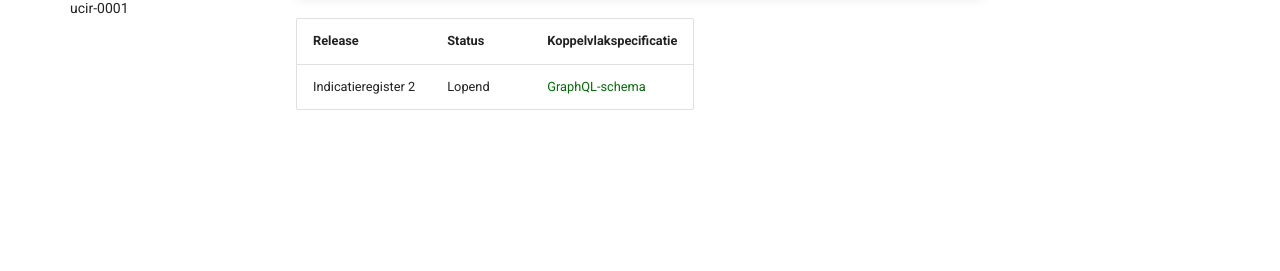
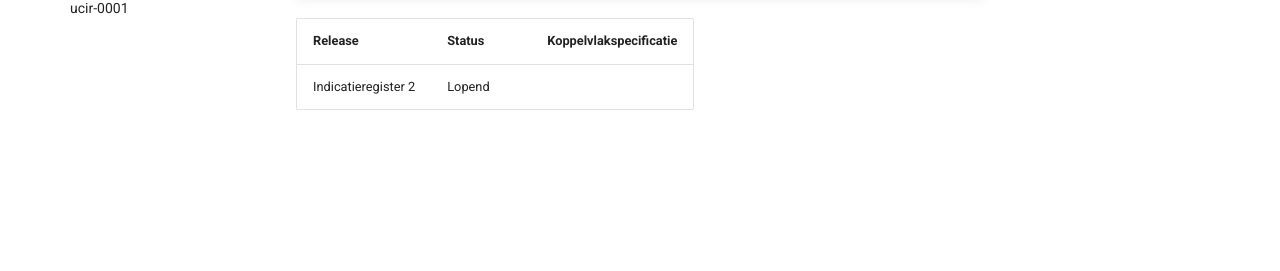
Before and after one commit to iStandaarden/koppelvlakspecificatie-netwerkmodel, an MkDocs documentation site: the page built from docs/indicatieregister/index.md, in a window 1280 px wide. Shown: the part 434-705 px from the top of the page. Built offline with MkDocs 1.6.1 and Material for MkDocs 9.7.7, drawn with Linux system fonts in a browser that asks for light colours; comment, search, counter and statistics services are not loaded; the version menu is left out.

Commit message:
alignment

```diff
--- a/docs/indicatieregister/index.md
+++ b/docs/indicatieregister/index.md
@@ -5,4 +5,4 @@
 
 | Release | Status | Koppelvlakspecificatie |
 | :-- | :-- | :-- |
-| Indicatieregister 2 | Lopend | [GraphQL-schema](https://github.com/iStandaarden/iWlz-indicatie/tree/Indicatieregister-2/gql-specificatie) |
+| Indicatieregister 2 | Lopend |
```
Also changed, not shown: docs/indicatieregister/indicatieregister-2/index.md (+6 -0 lines), mkdocs.yml (+5 -5 lines).
